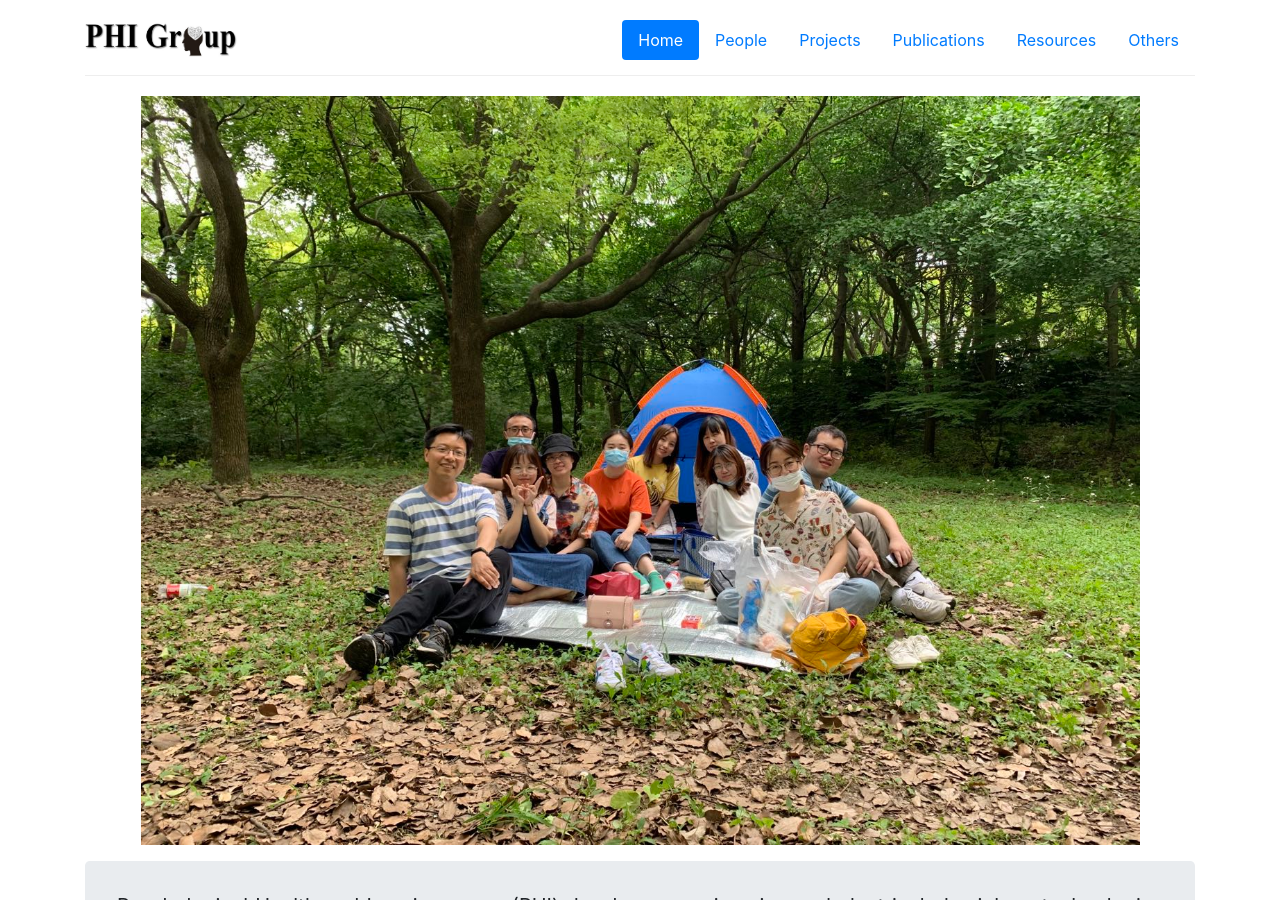
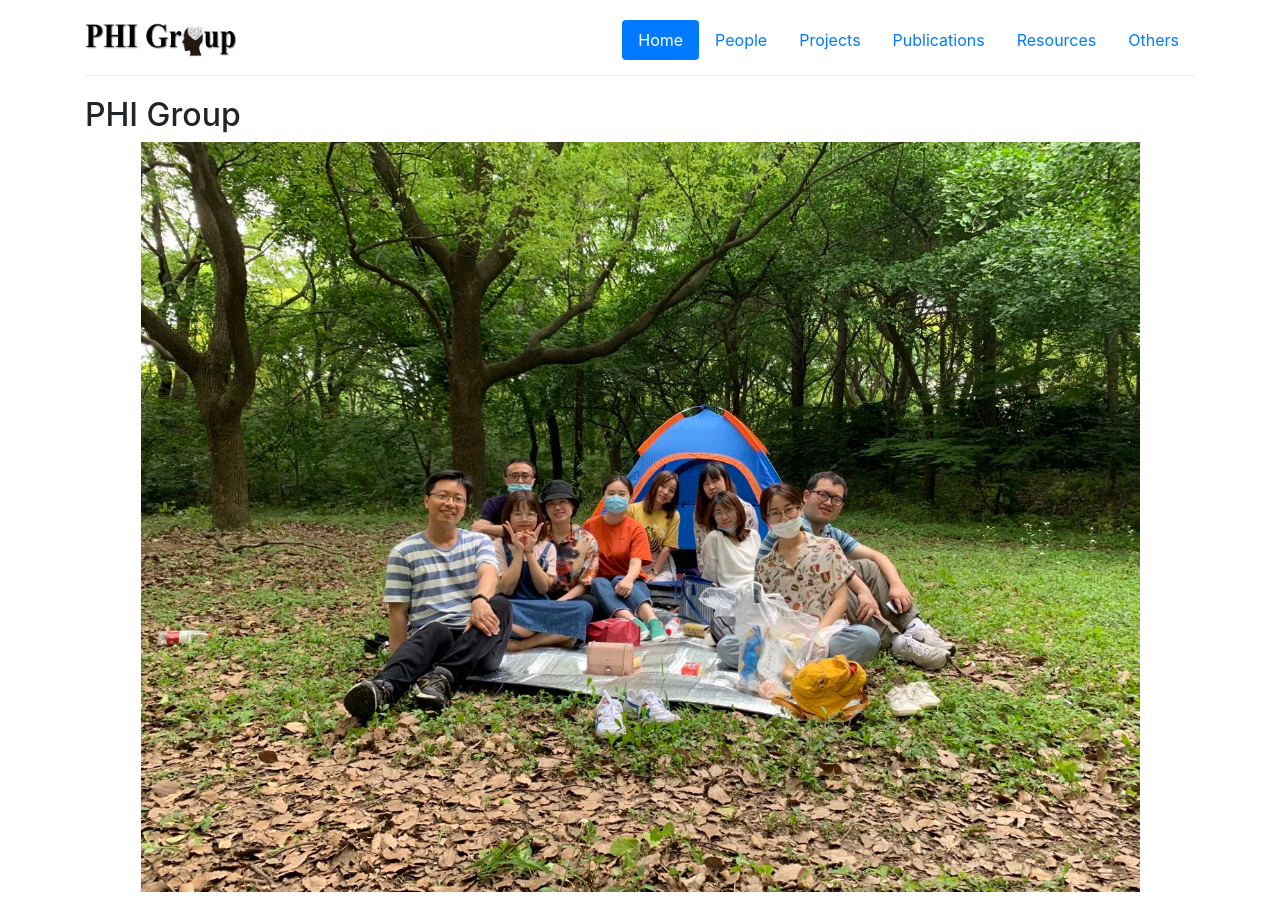
Before and after one commit to PHI-group/phi-group.github.io, a Jekyll site: the page built from index.md, in a window 1280 px wide and 900 px high. Built offline with Jekyll 4.4.1, drawn with Linux system fonts in a browser that asks for light colours.

Commit message:
Updated by QF

```diff
--- a/index.md
+++ b/index.md
@@ -16,7 +16,7 @@ role-tables:
     image: false
 
 ---
-
+## PHI Group
 <p align="center"><img style="width:90%" src="/img/people/group1.jpg"></p>
 
 <div class="jumbotron">
```
